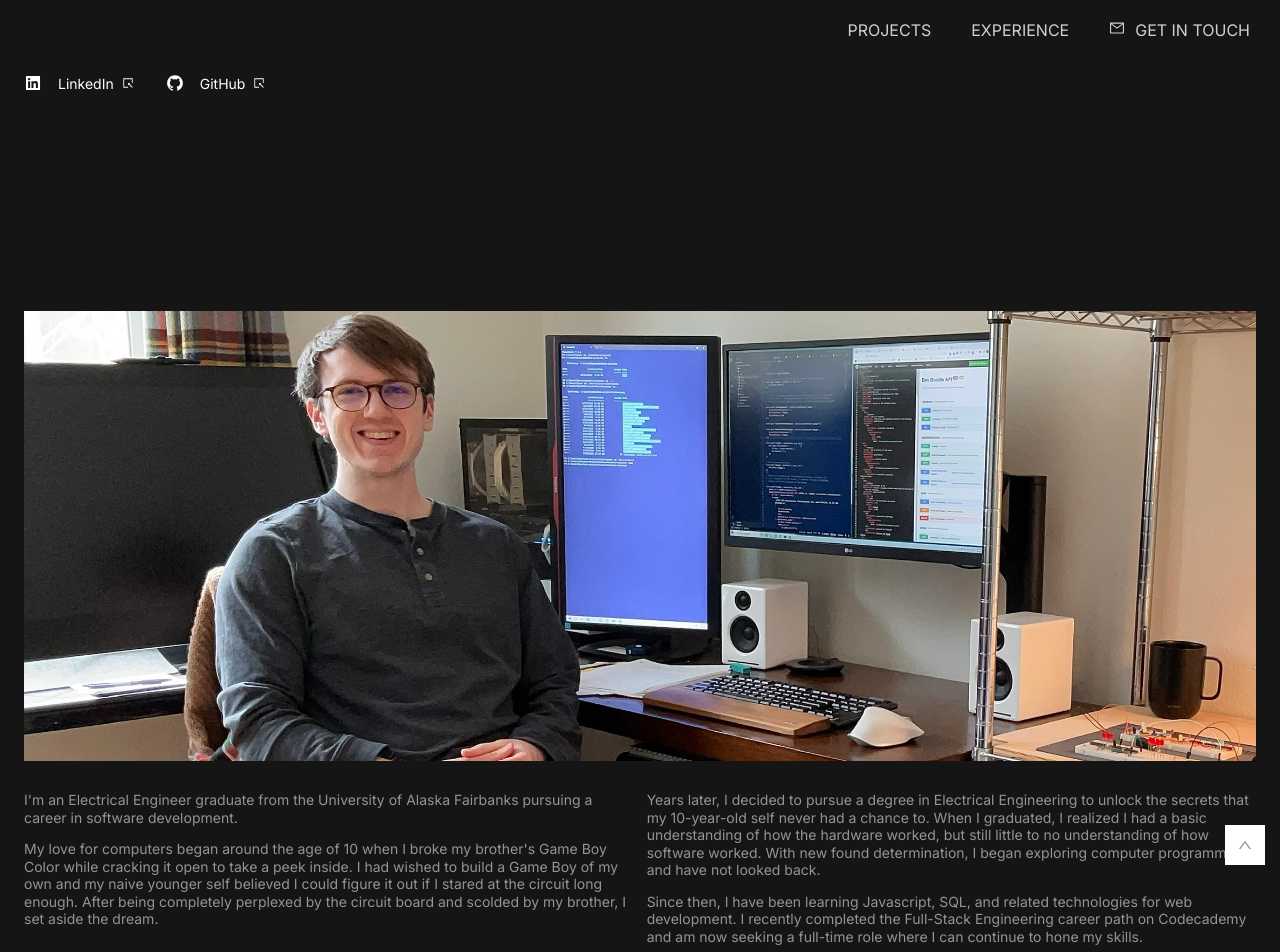
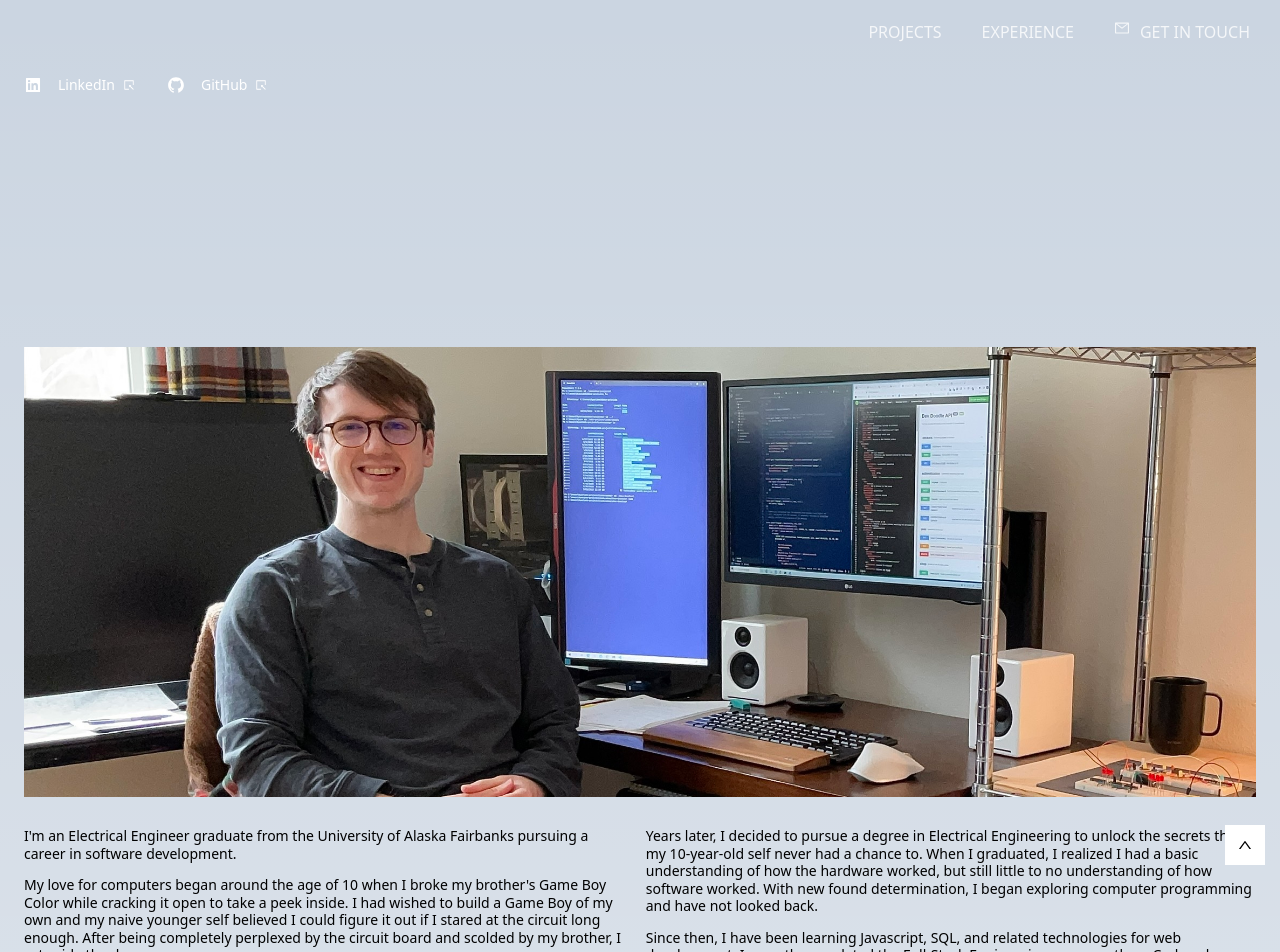
Before and after one commit to rbonk907/portfolio-website, a Next.js app: page / in a window 1280 px wide. Shown: the top 952 px of the page. Built offline with nearby package versions, Linux system fonts and the light colour scheme.

Commit message:
initialize tailwind css

```diff
--- a/package.json
+++ b/package.json
@@ -16,5 +16,10 @@
     "react": "18.2.0",
     "react-dom": "18.2.0",
     "react-icons": "^4.7.1"
+  },
+  "devDependencies": {
+    "autoprefixer": "^10.4.14",
+    "postcss": "^8.4.24",
+    "tailwindcss": "^3.3.2"
   }
 }
--- /dev/null
+++ b/postcss.config.js
@@ -0,0 +1,6 @@
+module.exports = {
+  plugins: {
+    tailwindcss: {},
+    autoprefixer: {},
+  },
+}
--- a/styles/globals.css
+++ b/styles/globals.css
@@ -1,45 +1,29 @@
 @import url('https://fonts.googleapis.com/css2?family=Inter:wght@300;400;500;700&display=swap');
 
+@tailwind base;
+@tailwind components;
+@tailwind utilities;
+
 :root {
-  --main-bg-color: #151515;
-  --card-bg-color: #202022;
-}
-
-* {
-  padding: 0;
-  margin: 0;
-  box-sizing: border-box;
-  font-family: Inter, -apple-system, BlinkMacSystemFont, Segoe UI, Roboto, Oxygen,
-    Ubuntu, Cantarell, Fira Sans, Droid Sans, Helvetica Neue, sans-serif;
-}
-
-a {
-  color: inherit;
-  text-decoration: none;
+  --foreground-rgb: 0, 0, 0;
+  --background-start-rgb: 203, 213, 225;
+  --background-end-rgb: 255, 255, 255;
 }
 
 body {
-  background-color: var(--main-bg-color);
-  color: #949495;
-  /* overflow: hidden; */
+  color: rgb(var(--foreground-rgb));
+  background: linear-gradient(
+    to bottom,
+    transparent,
+    rgb(var(--background-end-rgb))
+  )
+  rgb(var(--background-start-rgb));
 }
 
-h1, h2, h3 {
-  color: #fff;
-}
-
-/* h2 {
-  font-size: 32px;
-} */
-
-@media only screen and (min-width: 768px) {
-  h2 {
-    font-size: 32px;
+@media (prefers-color-scheme: dark) {
+  :root {
+    --foreground-rgb: 255, 255, 255;
+    --background-start-rgb: 0, 0, 0;
+    --background-end-rgb: 0, 0, 0;
   }
 }
-
-@media only screen and (max-width: 767px) {
-  body {
-    -webkit-overflow-scrolling: touch;
-  }
-}
--- /dev/null
+++ b/tailwind.config.js
@@ -0,0 +1,12 @@
+/** @type {import('tailwindcss').Config} */
+module.exports = {
+  content: [
+    './pages/**/*.{js,ts,jsx,tsx,mdx}',
+    './components/**/*.{js,ts,jsx,tsx,mdx}',
+    './app/**/*.{js,ts,jsx,tsx,mdx}',
+  ],
+  theme: {
+    extend: {},
+  },
+  plugins: [],
+}
```
Also changed, not shown: 1 other file (tests, documents, lock files or other folders).
